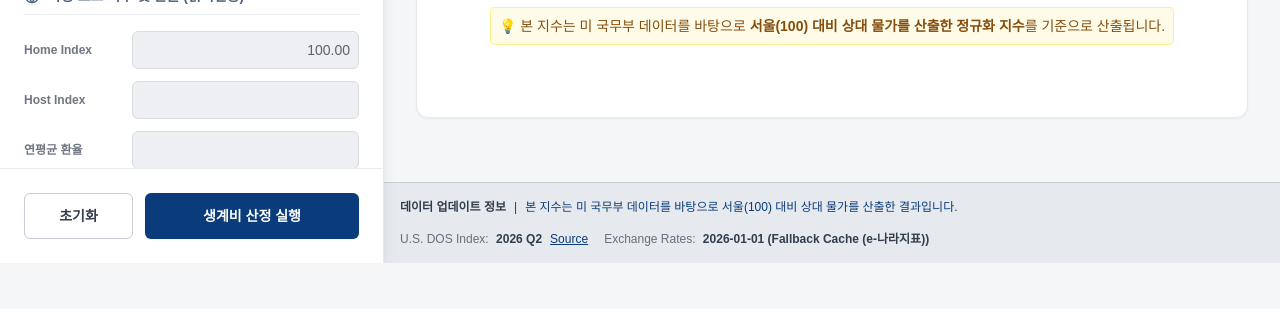
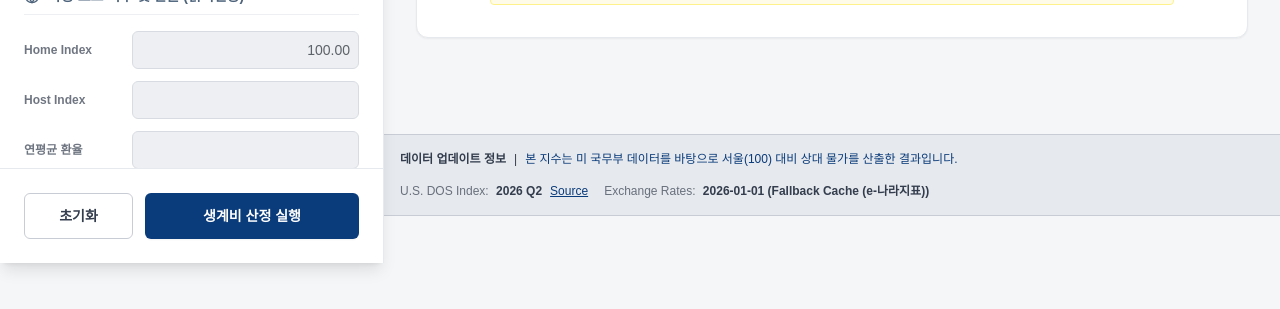
Before and after one commit to zkrng-ai/expatvalueAI, a React (Vite) app: page / in a window 1280 px wide. Shown: the part 537-846 px from the top of the page. Before the commit the page ends 800 px from the top, so only its background shows below. Built offline with nearby package versions, Linux system fonts and the light colour scheme; no server answers; a web font is replaced by a local one.

Commit message:
Refactor layout to min-h-screen for full window scrolling

```diff
--- a/src/App.jsx
+++ b/src/App.jsx
@@ -243,8 +243,8 @@ function App() {
   };
 
   return (
-    <div className="flex h-screen bg-hcGray-50">
-      <div className="w-[30%] min-w-[350px] max-w-[420px] h-full shadow-lg z-10">
+    <div className="flex min-h-screen bg-hcGray-50">
+      <div className="w-[30%] min-w-[350px] max-w-[420px] shadow-lg z-10 sticky top-0 h-screen overflow-y-auto">
         <Sidebar
           formData={formData}
           onChange={handleInputChange}
@@ -256,7 +256,7 @@ function App() {
           customCities={customCities}
         />
       </div>
-      <div className="flex-1 h-full relative">
+      <div className="flex-1 min-h-screen relative flex flex-col">
         <Dashboard
           formData={formData}
           result={result}
--- a/src/components/Dashboard.jsx
+++ b/src/components/Dashboard.jsx
@@ -21,7 +21,7 @@ function Dashboard({ formData, result, adminData, isDataLoading }) {
 
   if (isDataLoading) {
     return (
-      <div className="p-8 h-full bg-hcGray-50 flex flex-col overflow-y-auto">
+      <div className="p-8 h-full bg-hcGray-50 flex flex-col">
         <div className="h-10 bg-hcGray-200 rounded w-1/3 mb-4 animate-pulse"></div>
         <div className="h-4 bg-hcGray-200 rounded w-2/3 mb-12 animate-pulse"></div>
 
@@ -83,8 +83,8 @@ function Dashboard({ formData, result, adminData, isDataLoading }) {
   };
 
   return (
-    <div className="p-8 h-full bg-hcGray-50 flex flex-col overflow-y-auto">
-      <header className="mb-8 flex justify-between items-end">
+    <div className="p-8 min-h-full bg-hcGray-50 flex flex-col flex-1 pb-24">
+      <header className="mb-8 flex justify-between items-end shrink-0">
         <div>
           <h2 className="text-3xl font-bold text-hcNavy tracking-tight">해외 생계비 산정 결과</h2>
           <p className="text-hcGray-800 mt-2 text-sm">
@@ -158,7 +158,7 @@ function Dashboard({ formData, result, adminData, isDataLoading }) {
       )}
 
       {/* Accordion Content */}
-      <div className={`transition-all duration-500 overflow-hidden ${isAccordionOpen && isReady ? 'max-h-[1000px] mb-8 opacity-100' : 'max-h-0 mb-0 opacity-0'}`}>
+      <div className={`transition-all duration-500 overflow-hidden shrink-0 ${isAccordionOpen && isReady ? 'max-h-[1500px] mb-12 opacity-100' : 'max-h-0 mb-0 opacity-0'}`}>
         <div className="bg-white rounded-xl shadow-sm border border-hcGray-100 flex-1 flex flex-col">
           <div className="p-6 space-y-4 relative">
             <div className="absolute left-[39px] top-10 bottom-10 w-0.5 bg-hcGray-100 z-0"></div>
@@ -223,7 +223,7 @@ function Dashboard({ formData, result, adminData, isDataLoading }) {
       )}
 
       {isReady && adminData && (
-        <div className="bg-hcGray-100/50 rounded-xl shadow-inner border border-hcGray-200 p-6 mb-8 relative overflow-hidden">
+        <div className="mt-8 bg-hcGray-100/50 rounded-xl shadow-inner border border-hcGray-200 p-6 mb-8 relative overflow-hidden shrink-0">
           <div className="absolute top-0 left-0 w-1 h-full bg-hcBlue"></div>
           <div className="flex items-center gap-2 mb-5">
             <CheckCircle className="w-6 h-6 text-green-600" />
@@ -276,8 +276,8 @@ function Dashboard({ formData, result, adminData, isDataLoading }) {
 
       {/* 데이터 거버넌스 정보 영역 */}
       {adminData && (
-        <div className="mt-auto pt-8 -mx-8 -mb-8">
-          <div className="p-4 bg-hcGray-100 border-t border-hcGray-200 flex flex-wrap gap-4 justify-between items-center text-xs text-hcGray-800">
+        <div className="mt-auto pt-16 -mx-8 pb-12">
+          <div className="p-4 bg-hcGray-100 border-y border-hcGray-200 flex flex-wrap gap-4 justify-between items-center text-xs text-hcGray-800">
             <div>
               <strong>데이터 업데이트 정보</strong>
               <span className="mx-2">|</span>
```
